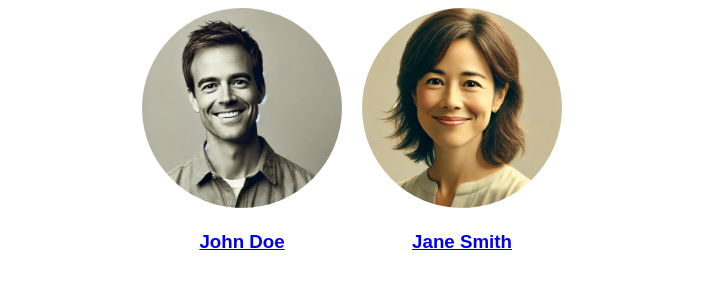
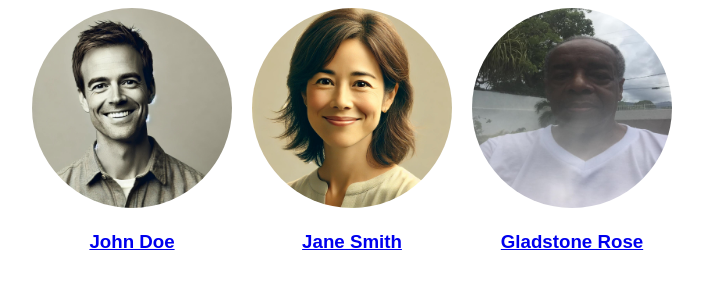
Before and after one commit to gladstone28/kguc-album-repeat, a React (Create React App) app: page / in a window 1280 px wide. Shown: the top 300 px of the page, without its empty margins (288-991 px from the left). Built offline with nearby package versions, Linux system fonts and the light colour scheme.

Commit message:
modify MemberData.js, added gladstone.jpg and renamed file

```diff
--- a/src/membersData.js
+++ b/src/membersData.js
@@ -10,7 +10,14 @@ const members = [
     name: 'Jane Smith',
     profilePicture: '/images/jane.jpg',
     description: 'Sunday School teacher and coordinator of community outreach programs.'
+  },
+ {
+    id: 3,
+    name: 'Gladstone Rose',
+    profilePicture: '/images/gladstone.jpg',
+    description: 'Secretary for the Planning Committee and senior member of Daniel House and member of the Technical Team.'
   }
+
 ];
 
 export default members;
```
Also changed, not shown: public/images/backup-gladstone.jpg (renamed from public/images/gladstone.jpeg), public/images/gladstone.jpg (added).
